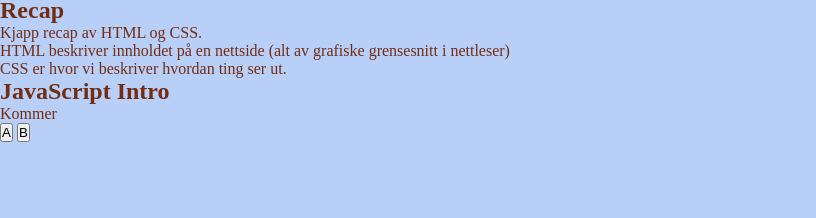
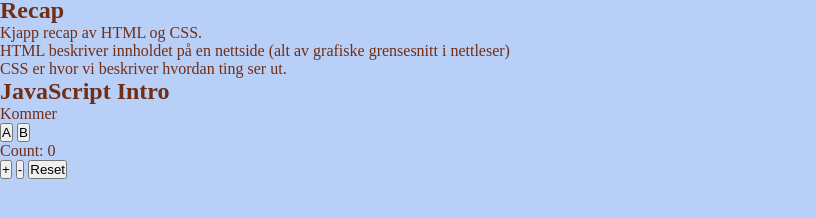
Before and after one commit to LarsGJobloop/2025-04-kartlegging-javascript, a plain HTML site: page index.html in a window 1280 px wide. Shown: the part 40-258 px from the top of the page, without its empty margins (0-816 px from the left). Drawn offline with Linux system fonts and the light colour scheme.

Commit message:
setup counter

```diff
--- a/index.html
+++ b/index.html
@@ -26,6 +26,15 @@
 
     <button onclick="handleClickA()">A</button>
     <button onclick="handleClickB()">B</button>
+
+    <section>
+      <p>Count: <span id="count">0</span></p>
+
+      <button onclick="increment()">+</button>
+      <button onclick="decrement()">-</button>
+      <button onclick="reset()">Reset</button>
+    </section>
+
   </section>
 
 </body>
--- a/main.js
+++ b/main.js
@@ -5,3 +5,29 @@ function handleClickA() {
 function handleClickB() {
   console.log("Button B clicked!")
 }
+
+function increment() {
+  console.log("Increment count")
+  let countElement = document.getElementById("count")
+
+  let previousValue = Number(countElement.textContent)
+  let newValue = previousValue + 1
+
+  countElement.textContent = newValue
+}
+
+function decrement() {
+  console.log("Decrement count")
+  let countElement = document.getElementById("count")
+
+  let previousValue = Number(countElement.textContent)
+  let newValue = previousValue - 1
+
+  countElement.textContent = newValue
+}
+
+function reset() {
+  console.log("Resetting count")
+  let countElement = document.getElementById("count")
+  countElement.textContent = 0
+}
```
